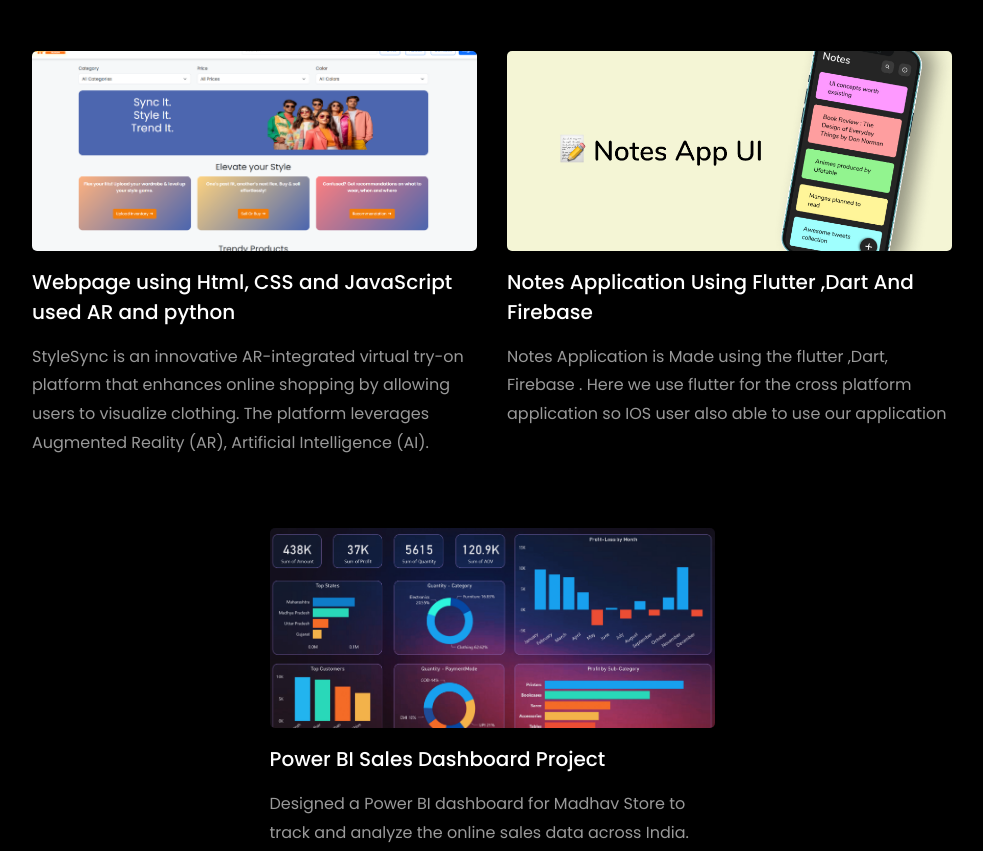
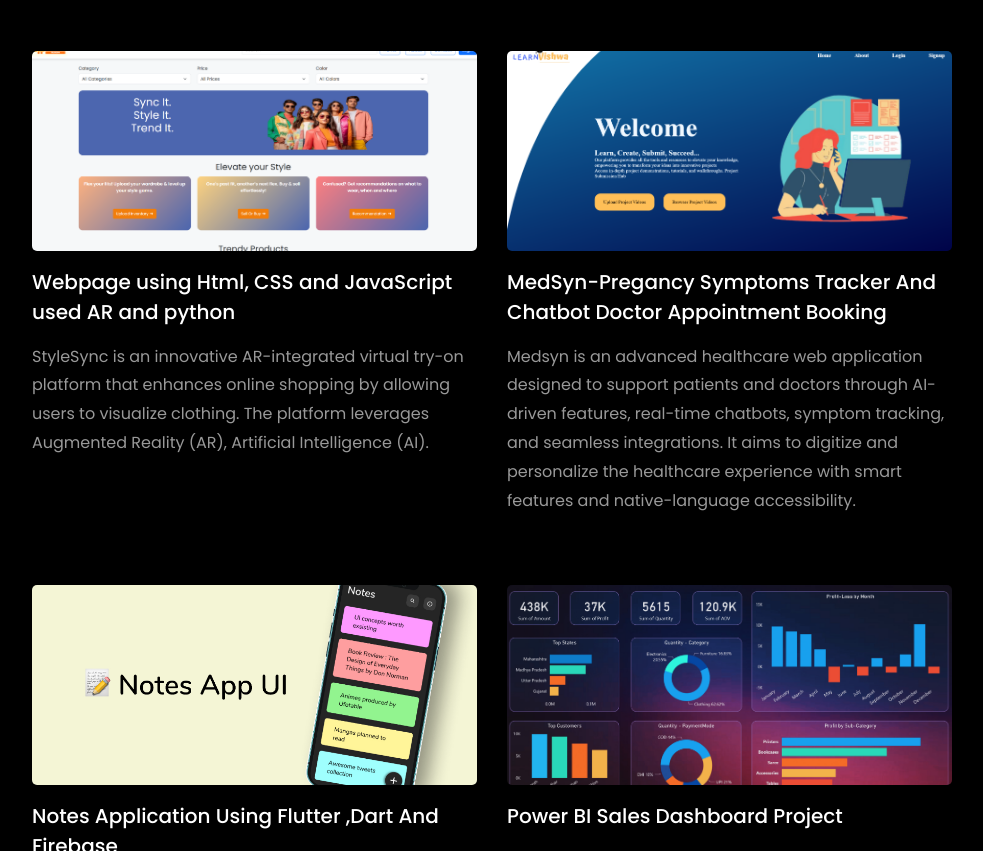
Before and after one commit to komalsalunke1234/komal-portfolio, a plain HTML site: page index.html in a window 1280 px wide. Shown: the part 3751-4602 px from the top of the page, without its empty margins (148-1131 px from the left). Drawn offline with Linux system fonts and the light colour scheme; files whose address does not match are found by name.

Commit message:
Added new medisy project

```diff
--- a/index.html
+++ b/index.html
@@ -464,6 +464,19 @@
 			</div>
 		  </div>
 
+		  <!-- Second Projects -->
+			<div class="col-md-5 d-flex ftco-animate mb-4">
+				<div class="blog-entry">
+				  <a href="https://github.com/komalsalunke1234/MedSyn-I2IC-Hackathon" class="block-20 zoom-effect" style="background-image: url('images/viitproject.png'); background-size: cover; background-position: center;">
+				  </a>
+				  <div class="text mt-3 float-right d-block">
+					<h3 class="heading"><a href="https://github.com/komalsalunke1234/MedSyn-I2IC-Hackathon"> MedSyn-Pregancy Symptoms Tracker And Chatbot Doctor Appointment Booking </a></h3>
+					<p>Medsyn is an advanced healthcare web application designed to support patients and doctors through AI-driven features, real-time chatbots, symptom tracking, and seamless integrations. It aims to digitize and personalize the healthcare experience with smart features and native-language accessibility. </p>
+				  </div>
+				</div>
+			  </div>
+
+
 		  <!-- fourth project -->
 		  <div class="col-md-5 d-flex ftco-animate mb-4">
 			<div class="blog-entry">
```
